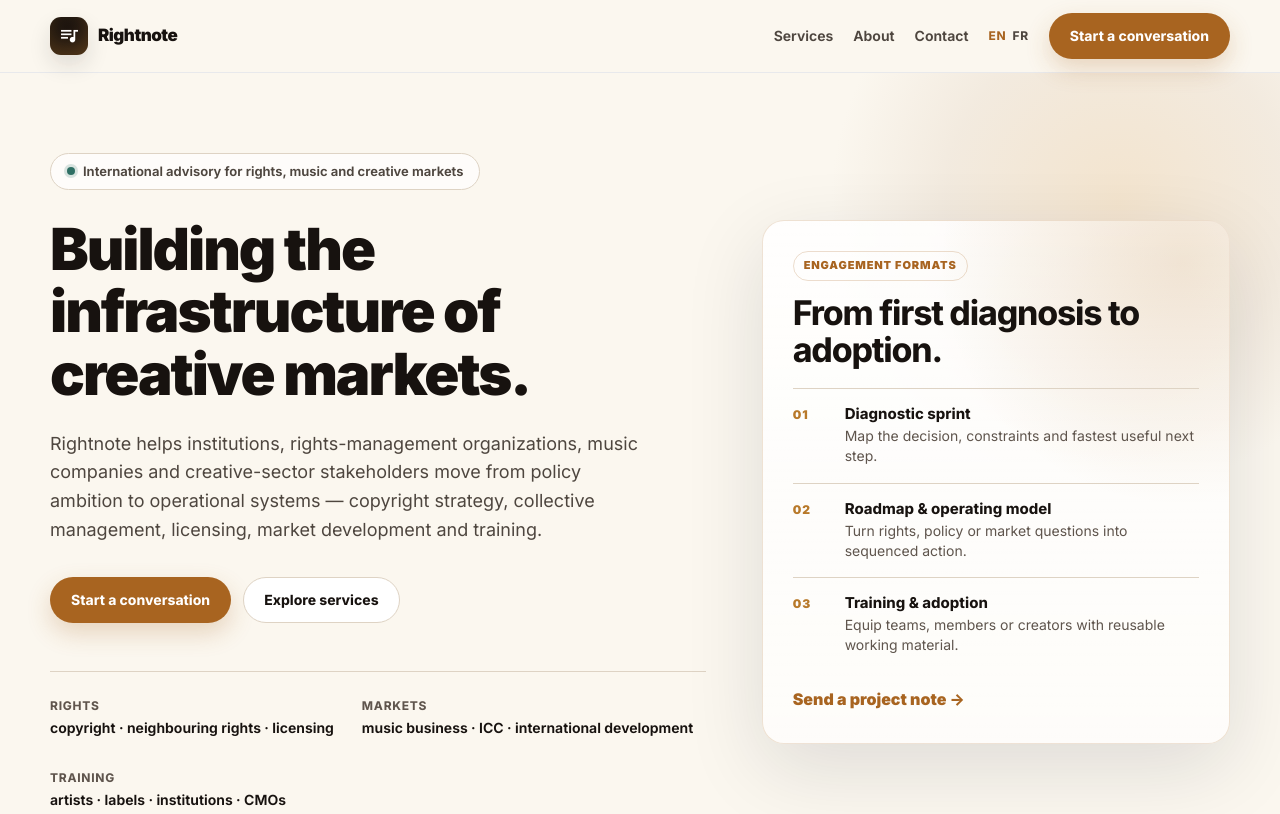
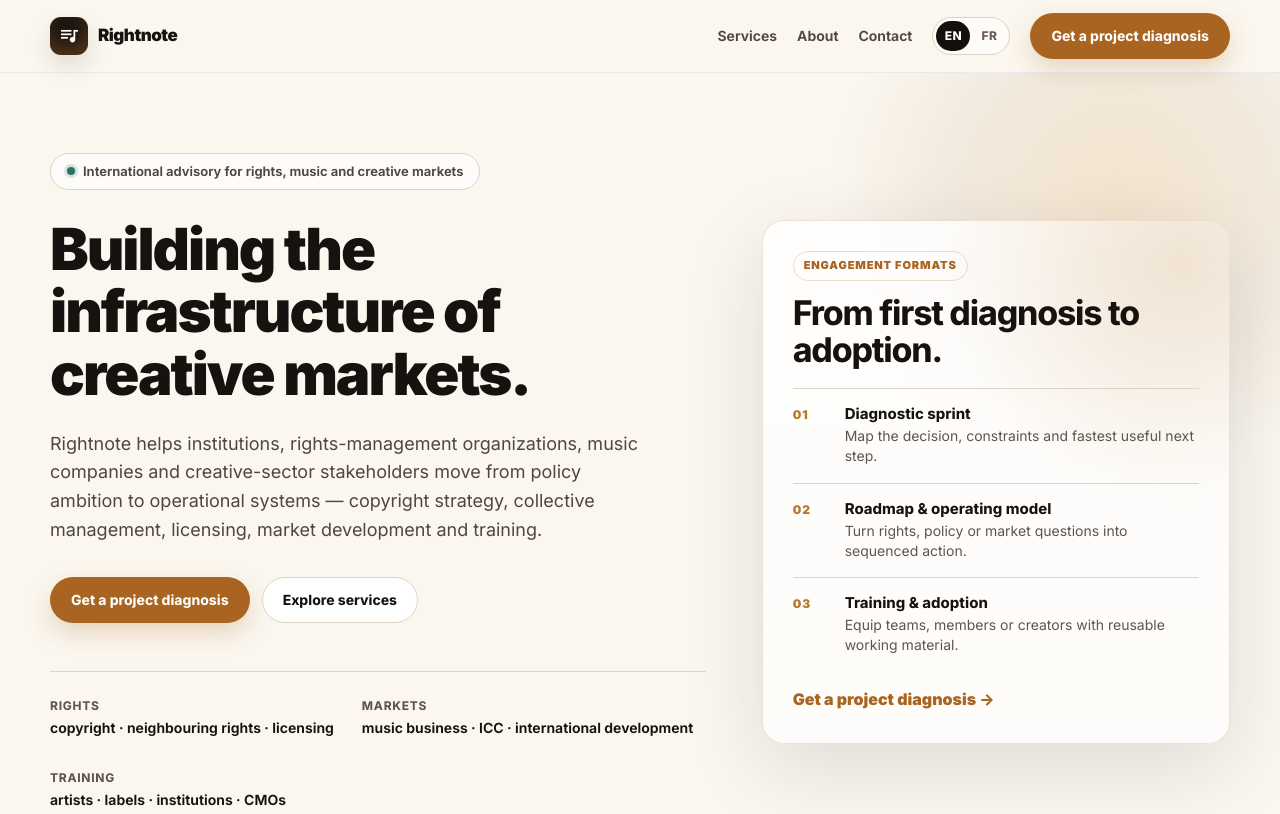
Before and after one commit to hermespromox/rightnote, a website: page index.html in a window 1280 px wide. Shown: the top 814 px of the page. Drawn offline with nearby package versions, Linux system fonts and the light colour scheme.

Commit message:
Align Rightnote language toggle and CTA

```diff
--- a/assets/style.css
+++ b/assets/style.css
@@ -111,15 +111,35 @@ img { max-width: 100%; height: auto; }
 .links a:hover { color: var(--ink); }
 
 .lang {
-  display: flex;
-  gap: 6px;
+  display: inline-flex;
+  align-items: center;
+  gap: 2px;
+  padding: 3px;
+  border: 1px solid var(--line);
+  border-radius: 999px;
+  background: rgba(255,255,255,.62);
   font-size: 12px;
-  font-weight: 700;
+  font-weight: 800;
   text-transform: uppercase;
-  letter-spacing: .06em;
+  letter-spacing: .04em;
 }
 
-.lang span { color: var(--blue); }
+.lang a,
+.lang span {
+  display: inline-flex;
+  align-items: center;
+  justify-content: center;
+  min-width: 34px;
+  padding: 5px 8px;
+  border-radius: 999px;
+  text-decoration: none;
+  color: #6a5d53;
+}
+
+.lang .active {
+  background: var(--navy);
+  color: #fff;
+}
 
 /* ── BUTTONS ──────────────────────────────────────── */
 .btn {
--- a/index.html
+++ b/index.html
@@ -43,8 +43,8 @@
 <a href="#services">Services</a>
 <a href="#about">About</a>
 <a href="#contact">Contact</a>
-<span class="lang"><span>EN</span><a href="/fr/">FR</a></span>
-<a class="btn primary" href="#contact">Start a conversation</a>
+<span class="lang" aria-label="Language"><a class="active" aria-current="page" href="/">EN</a><a href="/fr/">FR</a></span>
+<a class="btn primary" href="#contact">Get a project diagnosis</a>
 </div>
 </div>
 </nav>
@@ -59,7 +59,7 @@
 <h1>Building the infrastructure of creative markets.</h1>
 <p class="hero-copy">Rightnote helps institutions, rights-management organizations, music companies and creative-sector stakeholders move from policy ambition to operational systems — copyright strategy, collective management, licensing, market development and training.</p>
 <div class="hero-actions">
-<a class="btn primary" href="#contact">Start a conversation</a>
+<a class="btn primary" href="#contact">Get a project diagnosis</a>
 <a class="btn secondary" href="#services">Explore services</a>
 </div>
 <div class="proof">
@@ -74,7 +74,7 @@
 <div class="brief-row"><span>01</span><strong>Diagnostic sprint</strong><p>Map the decision, constraints and fastest useful next step.</p></div>
 <div class="brief-row"><span>02</span><strong>Roadmap & operating model</strong><p>Turn rights, policy or market questions into sequenced action.</p></div>
 <div class="brief-row"><span>03</span><strong>Training & adoption</strong><p>Equip teams, members or creators with reusable working material.</p></div>
-<a href="#contact" class="brief-link">Send a project note →</a>
+<a href="#contact" class="brief-link">Get a project diagnosis →</a>
 </aside>
 </div>
 </header>
@@ -314,9 +314,9 @@
 <div class="container section-head">
 <div>
 <div class="eyebrow">Contact</div>
-<h2>Start a conversation.</h2>
+<h2>Get a project diagnosis.</h2>
 </div>
-<p class="lead">Send a short note with your context. Rightnote will reply with a proposed next step, scope and the information needed for a useful first exchange.</p>
+<p class="lead">Send a short note with your context. Rightnote will reply with the right next step, proposed scope and the information needed for a useful first exchange.</p>
 </div>
 <div class="container panel-wrap">
 <div class="panel">
@@ -336,7 +336,7 @@
 </select>
 </div>
 <div class="field"><label>Message</label><textarea name="message" rows="5" required placeholder="Context, country/market, stakeholders, timeline…"></textarea></div>
-<button class="btn primary" type="submit">Send message</button>
+<button class="btn primary" type="submit">Send project note</button>
 <p class="status" id="form-status">Reply target: within one business day.</p>
 </form>
 </div>
```
Also changed, not shown: fr/index.html (+7 -7 lines).
